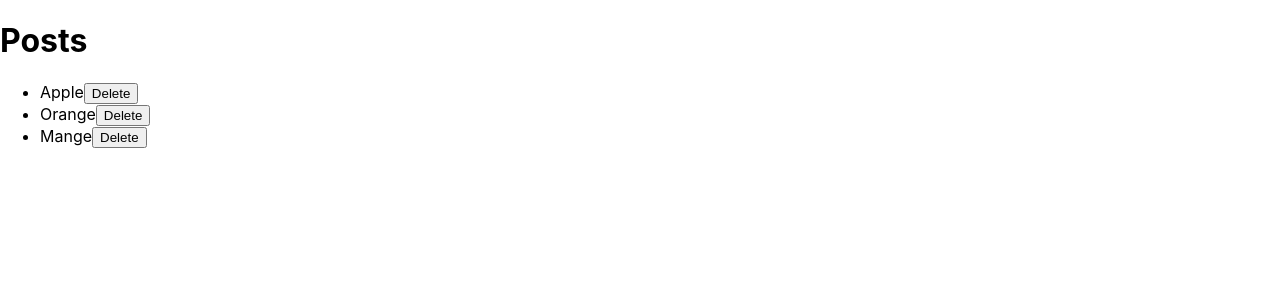
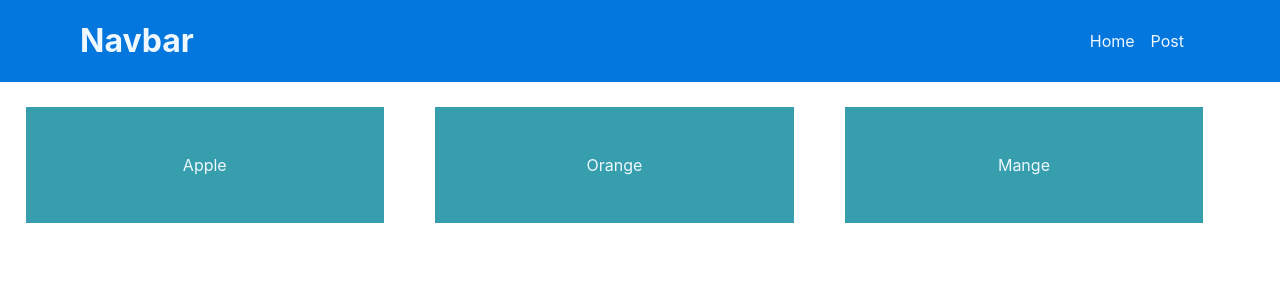
Before and after one commit to KyawZayYa2222/Learning-react, a React (Create React App) app in the folder spa-react/: page / in a window 1280 px wide. Shown: the top 300 px of the page. Built offline with nearby package versions, Linux system fonts and the light colour scheme.

Commit message:
components

```diff
--- a/spa-react/src/App.js
+++ b/spa-react/src/App.js
@@ -1,4 +1,6 @@
 import React, { useState } from 'react'
+import Navbar from './components/navbar';
+import Post from './components/post';
 
 export default function App() {
   let [posts, SetPosts] = useState([
@@ -7,31 +9,10 @@ export default function App() {
     {id: 3, title: 'Mange'}
   ]);
 
-  // delete
-  let deletePost = (id) => {
-    SetPosts((prevPost => posts.filter((post) => post.id !== id)));
-  }
-
-  // && and gate concept base
-  // true && true = true
-  // true && false = false
-  // true && console.log('hello world') = 'hello world'
-
   return (
-    <div>
-      <h1>Posts</h1>
-      <ul>
-        {
-          !!posts.length && posts.map((post) => (
-            <li key={post.id}>
-              {post.title}
-            <button onClick={() => deletePost(post.id)}>Delete</button>
-            </li>
-          ))
-        }
-
-        {!posts.length && <p>No post available.</p> }
-      </ul>
-    </div>
+    <>
+    <Navbar/>
+    <Post posts={posts}></Post>
+    </>
   )
 }
--- /dev/null
+++ b/spa-react/src/components/navbar/index.css
@@ -0,0 +1,20 @@
+.navbar {
+    color: aliceblue;
+    background-color: rgb(3, 119, 221);
+    display: flex;
+    justify-content: space-between;
+    align-items: center;
+    padding-left: 5em;
+    padding-right: 5em;
+}
+
+.navbar h1 {
+    padding: 0;
+}
+
+.navbar ul li{
+    cursor: pointer;
+    display: inline;
+    text-decoration: none;
+    padding-right: 1em;
+}
--- /dev/null
+++ b/spa-react/src/components/navbar/index.js
@@ -0,0 +1,14 @@
+import React from 'react'
+import './index.css'
+
+export default function Navbar() {
+  return (
+    <div className='navbar'>
+    <h1>Navbar</h1>
+    <ul>
+        <li>Home</li>
+        <li>Post</li>
+    </ul>
+    </div>
+  )
+}
--- /dev/null
+++ b/spa-react/src/components/post/index.css
@@ -0,0 +1,16 @@
+.post-con {
+    display: inline;
+    padding-top: 4rem;
+    width: 100vw;
+}
+
+.post {
+    display: inline-block;
+    width: 28%;
+    margin: 2%;
+    padding-top: 3rem;
+    padding-bottom: 3rem;
+    background-color: rgb(54, 158, 172);
+    color: aliceblue;
+    text-align: center;
+}
--- /dev/null
+++ b/spa-react/src/components/post/index.js
@@ -0,0 +1,14 @@
+import React from 'react'
+import './index.css'
+
+export default function Post({posts}) {
+  return (
+    <div className='post-con'>
+        {
+            !!posts.length && posts.map(post => (
+                <div className='post' key={post.id}>{post.title}</div>
+            ))
+        }
+    </div>
+  )
+}
```
